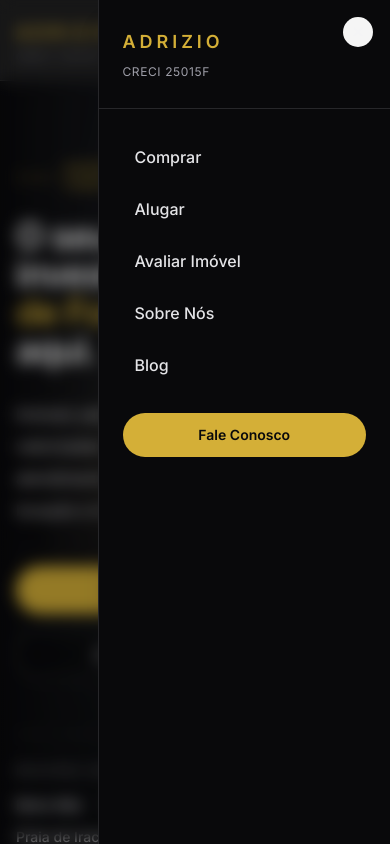
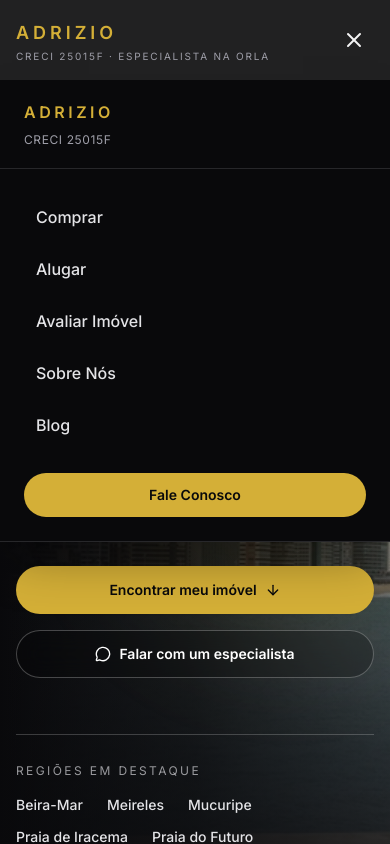
Before and after one commit to adriziomartins/adrizio, a Next.js app: page / in a window 390 px wide. Both pictures are taken after a click on the button "Abrir menu de navegação". Shown: the top 844 px of the page. Built offline with nearby package versions, Linux system fonts and the light colour scheme.

Commit message:
perf: replace mobile sheet with lightweight navigation

```diff
--- /dev/null
+++ b/components/layout/mobile-navigation.tsx
@@ -0,0 +1,127 @@
+'use client'
+
+import Link from 'next/link'
+import { useEffect, useRef, useState } from 'react'
+
+interface NavigationItem {
+  label: string
+  href: string
+}
+
+interface MobileNavigationProps {
+  navigation: readonly NavigationItem[]
+  whatsappUrl: string
+}
+
+export function MobileNavigation({ navigation, whatsappUrl }: MobileNavigationProps) {
+  const [isOpen, setIsOpen] = useState(false)
+  const triggerRef = useRef<HTMLButtonElement>(null)
+
+  function closeMenu() {
+    setIsOpen(false)
+  }
+
+  useEffect(() => {
+    if (!isOpen) {
+      return
+    }
+
+    function handleKeyDown(event: KeyboardEvent) {
+      if (event.key !== 'Escape') {
+        return
+      }
+
+      setIsOpen(false)
+
+      requestAnimationFrame(() => {
+        triggerRef.current?.focus()
+      })
+    }
+
+    document.addEventListener('keydown', handleKeyDown)
+
+    return () => {
+      document.removeEventListener('keydown', handleKeyDown)
+    }
+  }, [isOpen])
+
+  return (
+    <>
+      <button
+        ref={triggerRef}
+        type="button"
+        aria-label={isOpen ? 'Fechar menu de navegação' : 'Abrir menu de navegação'}
+        aria-expanded={isOpen}
+        aria-controls="mobile-navigation-panel"
+        onClick={() => setIsOpen((currentState) => !currentState)}
+        className="inline-flex size-10 items-center justify-center rounded-md text-zinc-100 transition-colors hover:bg-zinc-900 focus-visible:outline-none focus-visible:ring-2 focus-visible:ring-[#D4AF37]"
+      >
+        {isOpen ? (
+          <svg
+            viewBox="0 0 24 24"
+            className="size-6"
+            fill="none"
+            stroke="currentColor"
+            strokeWidth="2"
+            strokeLinecap="round"
+            aria-hidden="true"
+          >
+            <path d="M18 6 6 18" />
+            <path d="m6 6 12 12" />
+          </svg>
+        ) : (
+          <svg
+            viewBox="0 0 24 24"
+            className="size-6"
+            fill="none"
+            stroke="currentColor"
+            strokeWidth="2"
+            strokeLinecap="round"
+            aria-hidden="true"
+          >
+            <path d="M4 6h16" />
+            <path d="M4 12h16" />
+            <path d="M4 18h16" />
+          </svg>
+        )}
+      </button>
+
+      {isOpen && (
+        <div
+          id="mobile-navigation-panel"
+          className="absolute inset-x-0 top-full border-b border-zinc-800 bg-zinc-950 shadow-2xl shadow-black/40 lg:hidden"
+        >
+          <div className="border-b border-zinc-800 px-6 py-5">
+            <p className="text-base font-semibold tracking-[0.22em] text-[#D4AF37]">ADRIZIO</p>
+
+            <p className="mt-2 text-xs tracking-wider text-zinc-400">CRECI 25015F</p>
+          </div>
+
+          <nav className="mx-auto flex max-w-7xl flex-col gap-1 p-6" aria-label="Navegação mobile">
+            {navigation.map((item) => (
+              <Link
+                key={item.href}
+                href={item.href}
+                onClick={closeMenu}
+                className="rounded-lg px-3 py-3 text-base font-medium text-zinc-200 transition-colors hover:bg-zinc-900 hover:text-[#D4AF37] focus-visible:outline-none focus-visible:ring-2 focus-visible:ring-[#D4AF37]"
+              >
+                {item.label}
+              </Link>
+            ))}
+
+            <a
+              href={whatsappUrl}
+              target="_blank"
+              rel="noreferrer"
+              onClick={closeMenu}
+              aria-label="Fale conosco pelo WhatsApp — abre em nova aba"
+              className="mt-5 flex min-h-11 items-center justify-center rounded-full bg-[#D4AF37] px-5 text-sm font-semibold text-zinc-950 transition-colors hover:bg-[#E5C45A] focus-visible:outline-none focus-visible:ring-2 focus-visible:ring-[#D4AF37]"
+            >
+              Fale Conosco
+            </a>
+          </nav>
+        </div>
+      )}
+    </>
+  )
+}
--- a/components/layout/navbar.tsx
+++ b/components/layout/navbar.tsx
@@ -1,7 +1,6 @@
 import Link from 'next/link'
-import { Menu } from 'lucide-react'
-import { Button } from '@/components/ui/button'
-import { Sheet, SheetClose, SheetContent, SheetTitle, SheetTrigger } from '@/components/ui/sheet'
+
+import { MobileNavigation } from '@/components/layout/mobile-navigation'
 import { WHATSAPP_URL } from '@/lib/contact'
 
 const navigation = [
@@ -10,7 +9,7 @@ const navigation = [
   { label: 'Avaliar Imóvel', href: '#avaliar' },
   { label: 'Sobre Nós', href: '#sobre' },
   { label: 'Blog', href: '#blog' },
-]
+] as const
 
 export function Navbar() {
   return (
@@ -31,7 +30,7 @@ export function Navbar() {
             <Link
               key={item.href}
               href={item.href}
-              className="text-sm font-medium text-zinc-300 transition-colors hover:text-[#D4AF37]"
+              className="text-sm font-medium text-zinc-300 transition-colors hover:text-[#D4AF37] focus-visible:outline-none focus-visible:ring-2 focus-visible:ring-[#D4AF37]"
             >
               {item.label}
             </Link>
@@ -53,64 +52,7 @@ export function Navbar() {
 
         {/* Navegação mobile */}
         <div className="lg:hidden">
-          <Sheet>
-            <SheetTrigger
-              render={
-                <Button
-                  variant="ghost"
-                  size="icon"
-                  aria-label="Abrir menu de navegação"
-                  className="text-zinc-100"
-                />
-              }
-            >
-              <Menu className="size-6" aria-hidden="true" />
-            </SheetTrigger>
-
-            <SheetContent className="border-zinc-800 bg-zinc-950 text-zinc-100">
-              <SheetTitle className="sr-only">Menu de navegação</SheetTitle>
-
-              <div className="border-b border-zinc-800 px-6 py-7">
-                <span className="text-lg font-semibold tracking-[0.22em] text-[#D4AF37]">
-                  ADRIZIO
-                </span>
-
-                <p className="mt-2 text-xs tracking-wider text-zinc-400">CRECI 25015F</p>
-              </div>
-
-              <nav className="flex flex-col gap-1 p-6" aria-label="Navegação mobile">
-                {navigation.map((item) => (
-                  <SheetClose
-                    key={item.href}
-                    nativeButton={false}
-                    render={
-                      <Link
-                        href={item.href}
-                        className="rounded-lg px-3 py-3 text-base font-medium text-zinc-200 transition-colors hover:bg-zinc-900 hover:text-[#D4AF37]"
-                      />
-                    }
-                  >
-                    {item.label}
-                  </SheetClose>
-                ))}
-
-                <SheetClose
-                  nativeButton={false}
-                  render={
-                    <a
-                      href={WHATSAPP_URL}
-                      target="_blank"
-                      rel="noreferrer"
-                      aria-label="Fale conosco pelo WhatsApp — abre em nova aba"
-                      className="mt-5 flex h-11 items-center justify-center rounded-full bg-[#D4AF37] px-5 text-sm font-semibold text-zinc-950 transition-colors hover:bg-[#E5C45A]"
-                    />
-                  }
-                >
-                  Fale Conosco
-                </SheetClose>
-              </nav>
-            </SheetContent>
-          </Sheet>
+          <MobileNavigation navigation={navigation} whatsappUrl={WHATSAPP_URL} />
         </div>
       </div>
     </header>
```
